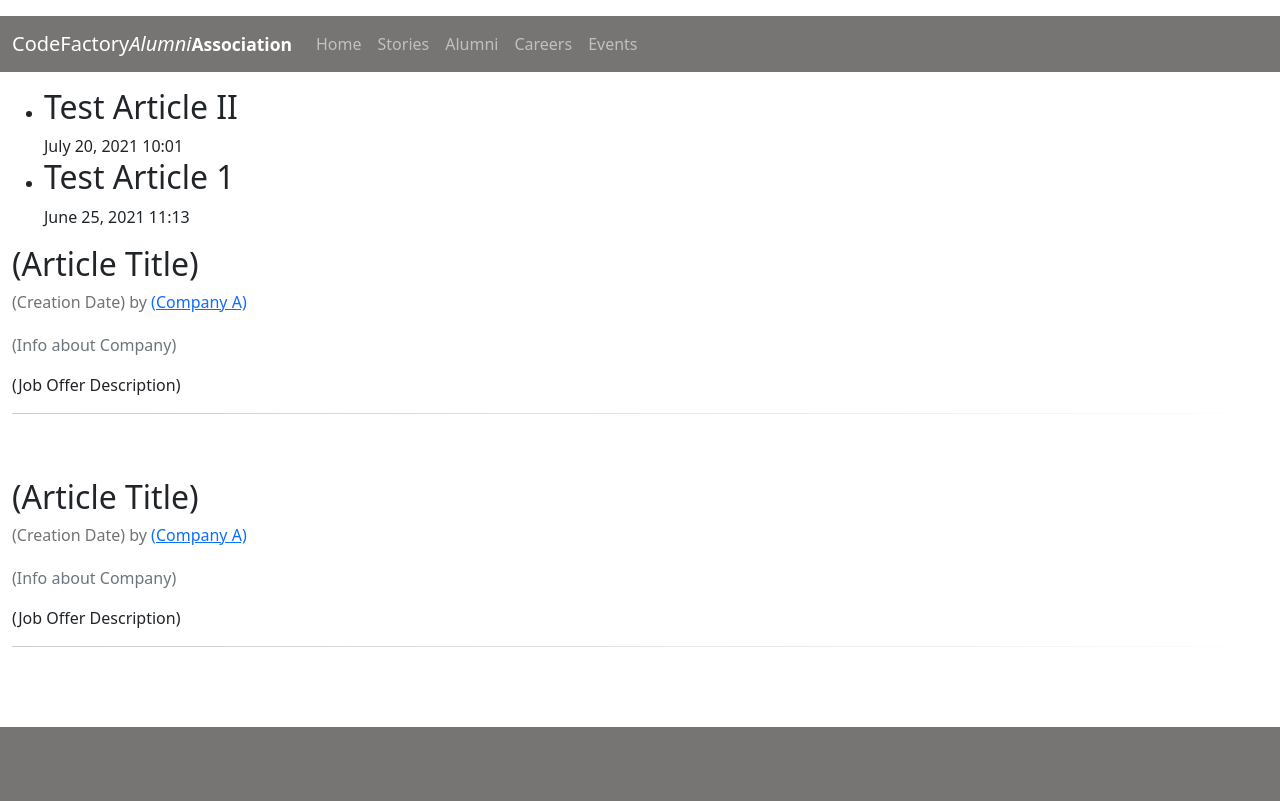
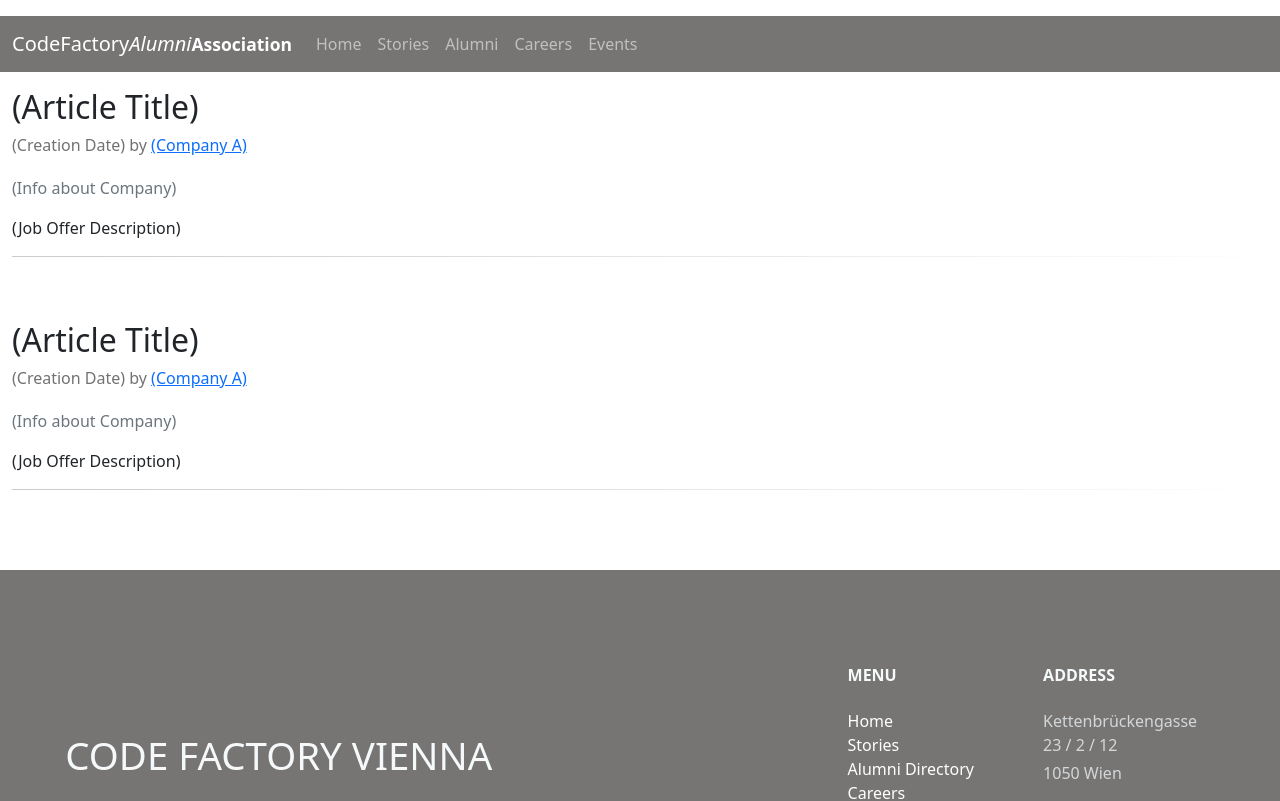
Before and after one commit to AaronWeber90/AlumniProject, an Angular app in the folder cf-alumni/: page /careers in a window 1280 px wide. Shown: the top 801 px of the page. Built offline with nearby package versions, Linux system fonts and the light colour scheme.

Commit message:
minor changes

```diff
--- a/cf-alumni/src/app/careers/careers.component.html
+++ b/cf-alumni/src/app/careers/careers.component.html
@@ -1,9 +1,9 @@
-<ul>
+<!-- <ul>
     <li *ngFor="let article of article_list">
       <h2>{{article.name}}</h2>
       {{article.date}}
     </li>
-</ul>
+</ul> -->
 
 
 <article class="blog-post"> <!-- loop through blogpost data -->
--- a/cf-alumni/src/app/footer/footer.component.css
+++ b/cf-alumni/src/app/footer/footer.component.css
@@ -4,7 +4,6 @@ body {
   background: linear-gradient(0deg, #fff, 50%, #DEEEFE);
   font-family: 'Rubik', sans-serif;
   background: #48494b;
-  height: 100 !important;
 }
 
 .container-fluid {
--- a/cf-alumni/src/app/footer/footer.component.scss
+++ b/cf-alumni/src/app/footer/footer.component.scss
@@ -4,7 +4,7 @@
      background: linear-gradient(0deg, #fff, 50%, #DEEEFE);
      font-family: 'Rubik', sans-serif;
      background: #48494b;
-     height: 100 !important
+    //  height: 100 !important
  }
 
  .container-fluid {
```
Also changed, not shown: 1 other file (tests, documents, lock files or other folders).
